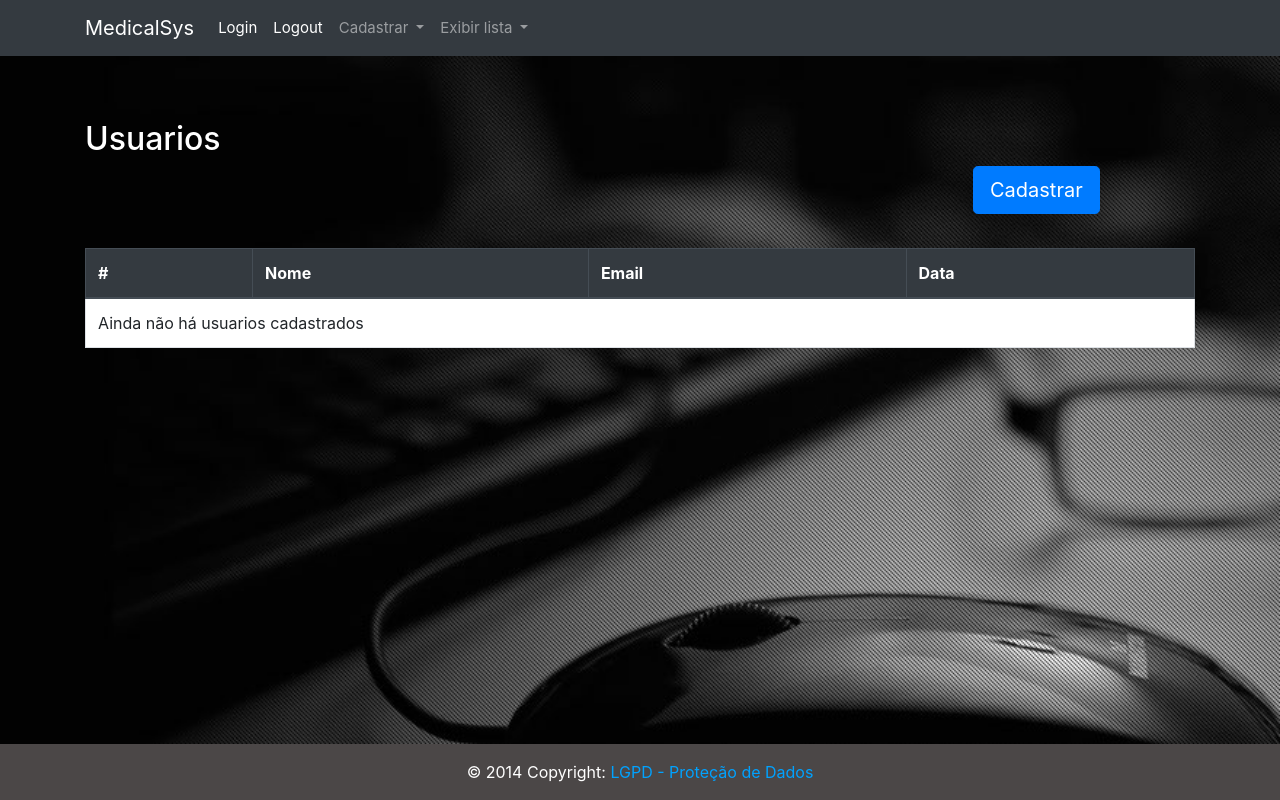
After one commit to Ismael-Jonatas/Desafio-MedicalSys, a Django app: page /listar-usuarios in a window 1280 px wide. The commit adds this page. Run offline with Django 4.2, Linux system fonts and the light colour scheme; data that the repository does not hold is empty; some libraries are stand-ins or nearby versions.

Commit message:
listagem de usuarios, delete e atualização feitos

```diff
--- a/medicalApp/urls.py
+++ b/medicalApp/urls.py
@@ -16,7 +16,11 @@ urlpatterns = [
     path('deleta-paciente/<int:paciente_id>', views.deleta_paciente, name='deleta_paciente'),
     path('edita-paciente', views.edita_paciente, name='edita_paciente'),
     path('deleta-agendamento/<int:agendamento_id>', views.deleta_agendamento, name='deleta_agendamento'),
-    path('edita-agendamento', views.edita_agendamento, name='edita_agendamento')
+    path('edita-agendamento', views.edita_agendamento, name='edita_agendamento'),
+    path('listar-usuarios', views.listar_usuario, name="listar_usuarios"),
+    path('usuario/<int:usuario_id>', views.crud_usuario, name='usuario'),
+    path('deleta-usuario/<int:usuario_id>', views.deleta_usuario, name='deleta_usuario'),
+    path('edita-usuario', views.edita_usuario, name='edita_usuario'),
 
 
 ]
--- a/medicalApp/views.py
+++ b/medicalApp/views.py
@@ -19,6 +19,9 @@ def cadastro_usuario(request):
         if not nome.strip():
             messages.error(request, 'O campo nome não pode ficar em branco')
             return redirect('cadastro_usuario')
+        if not senha.strip():
+            messages.error(request, 'O campo senha não pode ficar em branco')
+            return redirect('cadastro_usuario')
         if senha != senha2:
             messages.error(request, 'As senhas não são iguais')
             return redirect('cadastro_usuario')
@@ -32,6 +35,89 @@ def cadastro_usuario(request):
         return redirect('login')
 
     return render(request, 'cadastro-usuario.html')
+
+
+def listar_usuario(request):
+    usuarios = Usuario.objects.all().order_by('id')
+    for usuario in usuarios:
+        usuario.data_criacao = usuario.data_criacao.strftime("%b %d, %Y")
+    dados = {
+        'usuarios': usuarios
+    }
+    return render (request, 'listar-usuario.html',dados)
+
+
+def crud_usuario(request, usuario_id):
+    usuario = get_object_or_404(Usuario, pk = usuario_id)
+    exibir_usuario = {
+        'usuario':usuario
+    }
+    return render(request, 'usuario.html', exibir_usuario)
+
+
+def deleta_usuario(request, usuario_id):
+    usuario = get_object_or_404(Usuario, pk=usuario_id)
+    usuario.delete()
+    messages.warning(request,'Paciente deletado com sucesso')
+    return redirect('listar_usuarios')
+
+
+def edita_usuario(request):
+    if request.method == 'POST':
+        nome = request.POST['nome']
+        email = request.POST['email']
+        usuario_senha = request.POST['usuario_senha']
+        print('senha atual no banco: '+usuario_senha)
+        senha = request.POST['senha']
+        print('senha atual a ser verificada: '+senha)
+        senha2 = request.POST['senha2']
+        print('nova senha: '+senha2)
+        senha3 = request.POST['senha3']
+        print('comfirmação de nova senha: '+senha3)
+
+
+        if not nome.strip():
+            messages.error(request, 'O campo nome não pode ficar em branco')
+            return redirect('listar_usuarios')
+        if not senha.strip() or not senha2.strip():
+            messages.error(request, 'O campo senha não pode ficar em branco')
+            return redirect('listar_usuarios')
+        if senha != usuario_senha:
+            messages.error(request, 'Essa não é sua senha atual!')
+            return redirect('listar_usuarios')
+        if senha == senha2:
+            messages.error(request, 'A nova senha não pode ser igual à atual')
+            return redirect('listar_usuarios')
+        if senha2 != senha3:
+            messages.error(request, 'As novas senhas não são iguais')
+            return redirect('listar_usuarios')
+
+        usuario_id = request.POST['usuario_id']
+        usuario = Usuario.objects.get(pk=usuario_id)
+
+        if Usuario.objects.filter(email=email).exists():
+            if usuario.email == email:
+                usuario.nome = nome
+                usuario.senha = senha2
+
+                usuario.save()
+                messages.info(request, 'Usuário atualizado com sucesso')
+                return redirect('listar_usuarios')
+
+            else:
+
+                messages.error(request, 'Este email já está vinculado a outro usuário')
+                return redirect('listar_usuarios')
+
+        usuario.nome = nome
+        usuario.email = email
+        usuario.senha = senha2
+
+        usuario.save()
+        messages.info(request, 'Usuário atualizado com sucesso')
+        return redirect('listar_usuarios')
+
+    return redirect('listar_usuarios')
 
 
 def cadastro_paciente(request):
@@ -105,19 +191,19 @@ def edita_paciente(request):
 
         if not nome.strip():
             messages.error(request, 'O campo nome não pode ficar em branco')
-            return redirect('edita_paciente')
+            return redirect('listar_pacientes')
         if not endereco.strip():
             messages.error(request, 'O campo endereço não pode ficar em branco')
-            return redirect('edita_paciente')
+            return redirect('listar_pacientes')
         if not cidade.strip():
             messages.error(request, 'O campo cidade não pode ficar em branco')
-            return redirect('edita_paciente')
+            return redirect('listar_pacientes')
         if not uf.strip():
             messages.error(request, 'O campo UF não pode ficar em branco')
-            return redirect('edita_paciente')
+            return redirect('listar_pacientes')
         if not pais.strip():
             messages.error(request, 'O campo Pais não pode ficar em branco')
-            return redirect('edita_paciente')
+            return redirect('listar_pacientes')
 
         paciente_id = request.POST['paciente_id']
         paciente = Paciente.objects.get(pk=paciente_id)
@@ -133,6 +219,7 @@ def edita_paciente(request):
         messages.info(request,'Paciente editado com sucesso')
         return redirect('listar_pacientes')
     return redirect('listar_pacientes')
+
 
 def cadastro_agendamento(request):
     if request.method == 'POST':
@@ -214,6 +301,7 @@ def edita_agendamento(request):
 
     return redirect('listar_agendamentos')
 
+
 def login(request):
     if request.method == 'POST':
         email=request.POST['email']
--- /dev/null
+++ b/templates/listar-usuario.html
@@ -0,0 +1,53 @@
+{% extends 'base.html' %}
+{% load static %}
+{% block content %}
+    <div class="container-home">
+        {% include 'partils/menu.html' %}
+        <div class="area-principal">
+            <div class="contact-area section-padding-0-80" style="margin-top: 5%;">
+                <div class="container">
+                    {% include 'partils/alertas.html' %}
+                    <div class="row">
+                        <div class="col-12">
+                            <div class="section-heading">
+                                <h2>Usuarios</h2>
+                            </div>
+                            <div class="botao-add">
+                                <a href="{% url 'cadastro_usuario' %}" class="btn btn-primary btn-lg" role="button" >Cadastrar</a>
+                            </div>
+                        </div>
+                    </div>
+                    <div class="table-responsive-xl">
+                        <table class="table table-bordered" style="background-color: white;">
+                            <thead class="thead-dark">
+                              <tr>
+                                <th scope="col">#</th>
+                                <th scope="col">Nome</th>
+                                <th scope="col">Email</th>
+                                <th scope="col">Data</th>
+                              </tr>
+                            </thead>
+                            <tbody>
+                                {% if usuarios %}
+                                {% for usuario in usuarios %}
+                                <tr >
+                                    <th scope="row"><a href="{% url 'usuario' usuario.id %}">{{usuario.id}}</a></th>
+                                    <td>{{usuario.nome}}</td>
+                                    <td>{{usuario.email}}</td>
+                                    <td>{{usuario.data_criacao}}</td>
+                                </tr>
+                                {% endfor %}
+                                {% else %}
+                                <tr>
+                                    <td colspan="8">Ainda não há usuarios cadastrados</td>
+                                </tr>
+                                {% endif %}
+                            </tbody>
+                          </table>
+                    </div>
+                </div>
+            </div>
+        </div>
+        {% include 'partils/footer.html' %}
+    </div>
+{% endblock %}
--- a/templates/partils/menu.html
+++ b/templates/partils/menu.html
@@ -23,17 +23,18 @@
                               Cadastrar
                             </a>
                             <div class="dropdown-menu" aria-labelledby="navbarDropdown">
-                              <a class="dropdown-item" href="{% url 'cadastro_usuario' %}">Cadastrar usuário</a>
-                              <a class="dropdown-item" href="{% url 'cadastro_agendamento' %}">Cadastrar agendamento</a>
-                              <a class="dropdown-item" href="{% url 'cadastro_paciente' %}">Cadastrar pacinete</a>
+                                <a class="dropdown-item" href="{% url 'cadastro_usuario' %}">Cadastrar usuário</a>
+                                <a class="dropdown-item" href="{% url 'cadastro_agendamento' %}">Cadastrar agendamento</a>
+                                <a class="dropdown-item" href="{% url 'cadastro_paciente' %}">Cadastrar pacinete</a>
                         </li>
                         <li class="nav-item dropdown">
                             <a class="nav-link dropdown-toggle" id="navbarDropdown" role="button" data-toggle="dropdown" aria-haspopup="true" aria-expanded="false">
                               Exibir lista
                             </a>
                             <div class="dropdown-menu" aria-labelledby="navbarDropdown">
-                              <a class="dropdown-item" href="{% url 'listar_agendamentos' %}">Lista de agendamento</a>
-                              <a class="dropdown-item" href="{% url 'listar_pacientes' %}">Lista de pacinete</a>
+                                <a class="dropdown-item" href="{% url 'listar_usuarios' %}">Lista de usuários</a>
+                                <a class="dropdown-item" href="{% url 'listar_agendamentos' %}">Lista de agendamento</a>
+                                <a class="dropdown-item" href="{% url 'listar_pacientes' %}">Lista de pacinete</a>
                         </li>
                     </ul>
                 </div>
```
Also changed, not shown: templates/usuario.html (added, +99 -0 lines).
